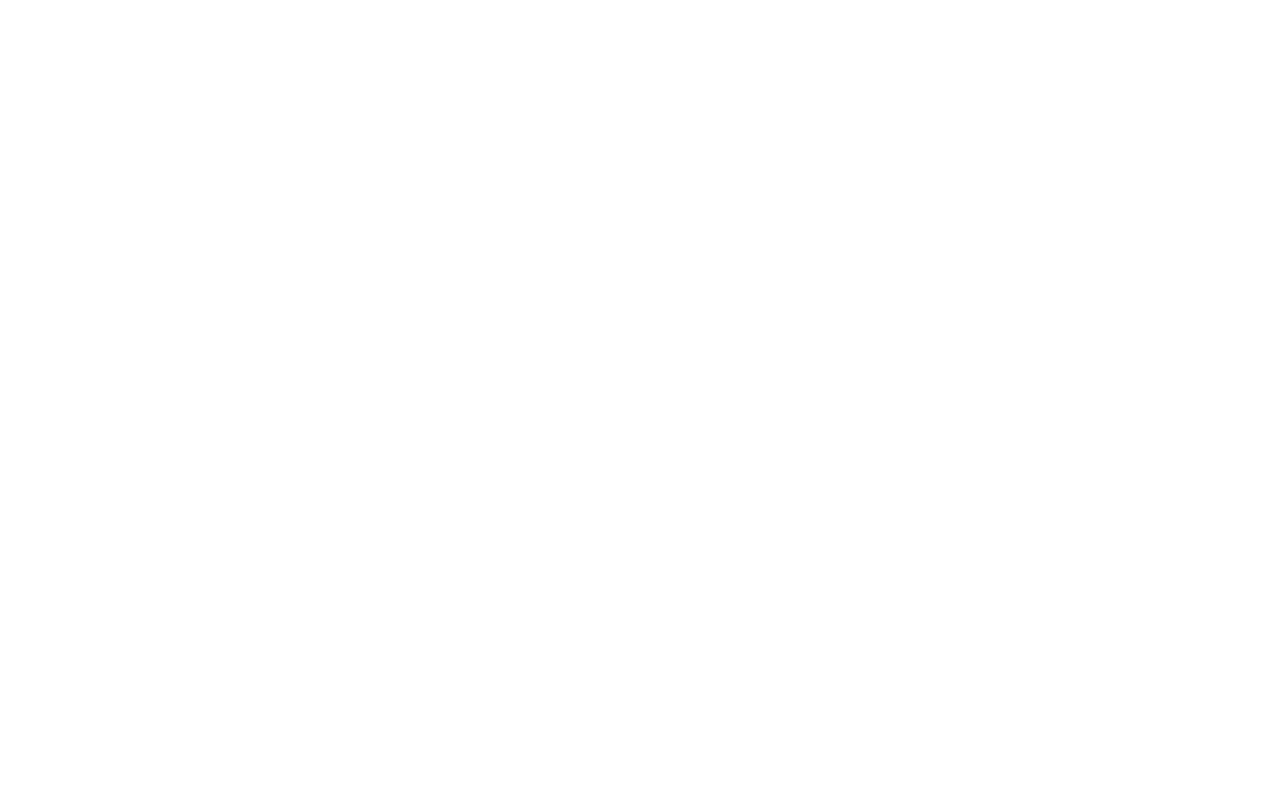
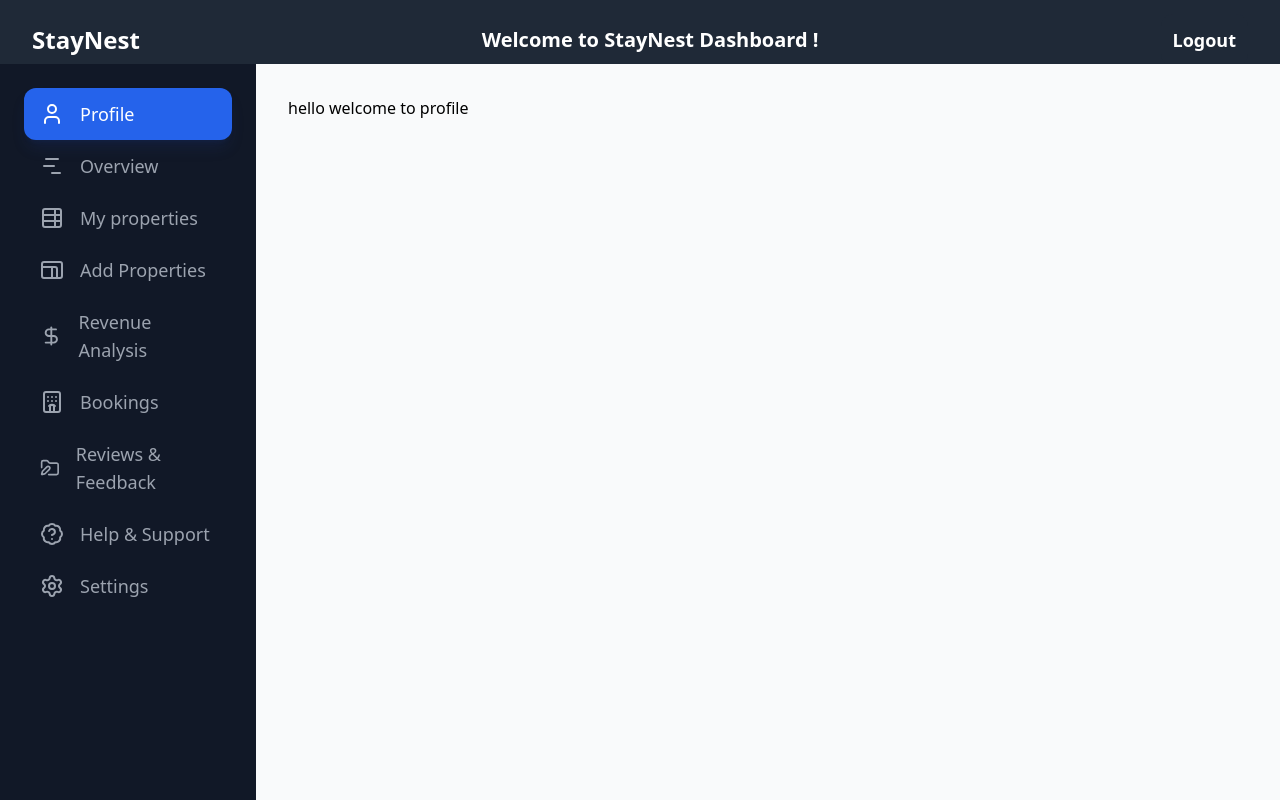
Before and after one commit to gaurav-1321/Stay-Nest-, a React (Create React App) app in the folder frontend/: page /dashboard/profile in a window 1280 px wide. Before the commit this address had no page. Built offline with nearby package versions, Linux system fonts and the light colour scheme.

Commit message:
committ
Change in
1 Use of <Outlet> from dashboard component to router-dom
2 made header page relative rather than fixed
3  Changed Navlinks to relative path in dashboard.jsx
4 in App.js changed the routing config to again use relative path for nested routes
5  routing implementation

```diff
--- a/frontend/src/App.js
+++ b/frontend/src/App.js
@@ -20,31 +20,37 @@
 
 function App() {
   return (
-  <>
+     <Routes>
 
-      <Routes>
-        <Route path="/" element={<Home/>}/>
-        <Route path="/login" element={<Login />} />
-        <Route path="/signup" element={<Signup />} />
-        <Route path="/Signuphost" element={<Signuphost/>} />
-             <Route path="/Loginhost" element={<Loginhost/>} />
-             <Route path="/Hostdashboard" element={<Hostdashboard/>}/>
-        <Route path ="/host" element={<Host/>}  />
+      {/* Public Routes */}
+      <Route path="/" element={<Home />} />
+      <Route path="/login" element={<Login />} />
+      <Route path="/signup" element={<Signup />} />
+      <Route path="/Signuphost" element={<Signuphost />} />
+      <Route path="/Loginhost" element={<Loginhost />} />
+      <Route path="/host" element={<Host />} />
 
-      <Route path="/profile" element={<Profile/>} />
-      <Route path="/overview" element={<Overview/>} />
-    <Route path="/myproperties" element={<Myproperties/>} />
-    <Route path="/addproperties" element={<Addprop/>} />
-       <Route path="/revenue" element={<Revenue/>} />
-       <Route path="/bookings" element={<Bookings/>} />
-   <Route path="/reviews" element={<Review/>} />
-   <Route path="/help" element={<Help/>} />
+      {/* 🔥 Dashboard Layout Route */}
+      <Route path="/dashboard" element={<Hostdashboard />}>
 
-  <Route path="/settings" element={<Settings/>} />
+        {/* Default page */}
+        <Route index element={<Overview />} />
 
-   </Routes>
+        {/* Nested pages */}
+        <Route path="profile" element={<Profile />} />
+        <Route path="overview" element={<Overview />} />
+        <Route path="myproperties" element={<Myproperties />} />
+        <Route path="addproperties" element={<Addprop />} />
+        <Route path="revenue" element={<Revenue />} />
+        <Route path="bookings" element={<Bookings />} />
+        <Route path="reviews" element={<Review />} />
+        <Route path="help" element={<Help />} />
+        <Route path="settings" element={<Settings />} />
 
-  </>
+      </Route>
+
+    </Routes>
+
   );
 }
 
--- a/frontend/src/Dashboard-components/Dashbar.jsx
+++ b/frontend/src/Dashboard-components/Dashbar.jsx
@@ -13,21 +13,21 @@
     <div className="w-1/5 h-screen  bg-gray-900 text-gray-100 p-6 ">
     <div className="mb-8">
     <ul>
-      <li><NavLink to="/profile" className={Navstyle}>
+      <li><NavLink to="profile" className={Navstyle}>
       <User/> Profile  </NavLink></li>
-      <li><NavLink to="/overview" className={Navstyle}>
+      <li><NavLink to="overview" className={Navstyle}>
       <ChartNoAxesGantt/>
       Overview</NavLink></li>
-      <li><NavLink to="/myproperties" className={Navstyle}>
+      <li><NavLink to="myproperties" className={Navstyle}>
       <LucideTableProperties/>
       My properties</NavLink></li>
-      <li><NavLink to="/addproperties" className={Navstyle}>
+      <li><NavLink to="addproperties" className={Navstyle}>
       <Proportions/>
       Add Properties</NavLink></li>
-      <li><NavLink to="/revenue" className={Navstyle}>
+      <li><NavLink to="revenue" className={Navstyle}>
       <DollarSign/>
       Revenue Analysis</NavLink></li>
-      <li><NavLink to="/bookings" className={Navstyle}>
+      <li><NavLink to="bookings" className={Navstyle}>
       <HotelIcon/>
       Bookings</NavLink></li>
 
--- a/frontend/src/Dashboard-components/Dashboar-pages/Profile.jsx
+++ b/frontend/src/Dashboard-components/Dashboar-pages/Profile.jsx
@@ -2,7 +2,7 @@
 const Profile = () => {
   return (
     <div>
-      hello
+      hello welcome to profile
     </div>
   )
 }
--- a/frontend/src/Dashboard-components/Dashnavbar.jsx
+++ b/frontend/src/Dashboard-components/Dashnavbar.jsx
@@ -2,7 +2,7 @@
 const Dashnavbar = () => {
   return (
     <>
-    <header className="fixed top-0 left-0 w-full bg-gray-800 z-50">
+   <header className="w-full bg-gray-800">
 
 
         <div className="w-full px-8 h-20 flex items-center justify-between gap-4">
--- a/frontend/src/Pages/Hostdashboard.jsx
+++ b/frontend/src/Pages/Hostdashboard.jsx
@@ -1,6 +1,6 @@
 import Dashbar from "../Dashboard-components/Dashbar"
 import Dashnavbar from "../Dashboard-components/Dashnavbar"
-import Outlet from "../Dashboard-components/Outlet"
+import { Outlet } from "react-router-dom";
 const Hostdashboard= () => {
   return (
     <>
```
Also changed, not shown: 1 other file (tests, documents, lock files or other folders).
